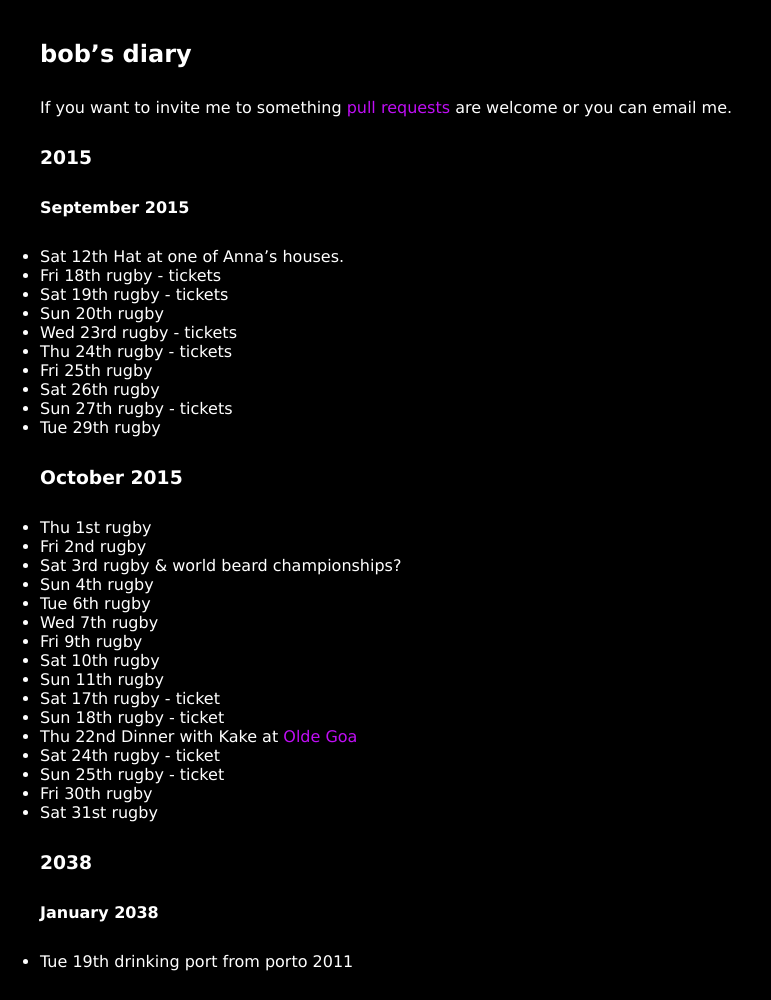
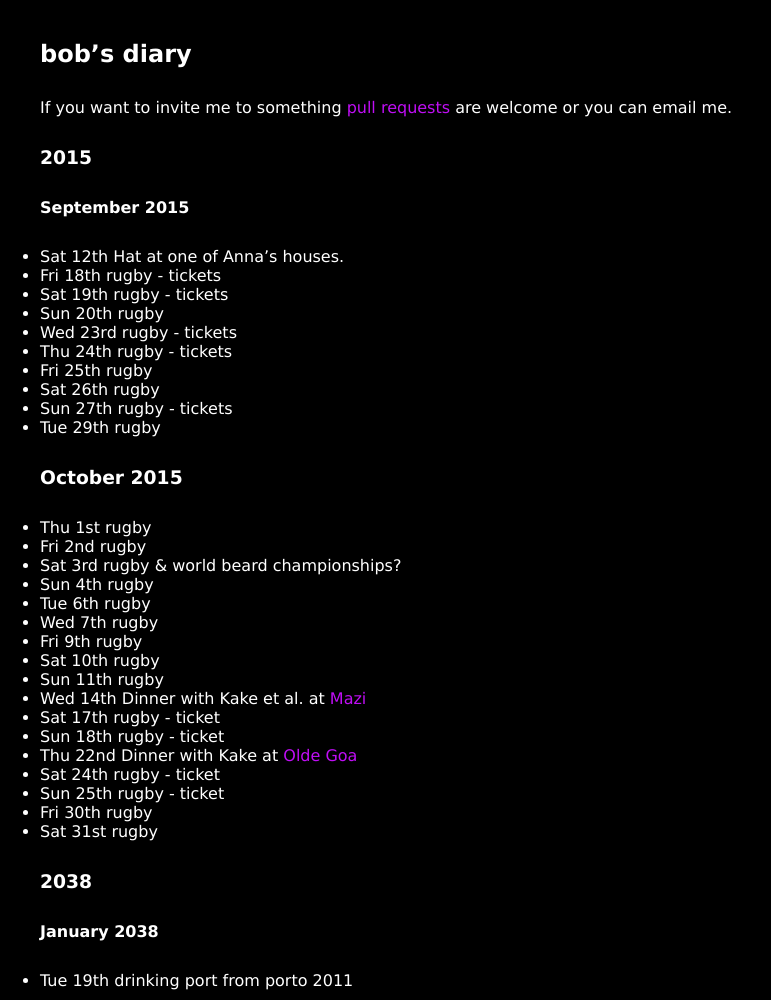
Before and after one commit to rjw1/randomness.org.uk, a Jekyll site: the page built from diary/index.md, in a window 1280 px wide. Shown: the whole page, without its empty margins (0-771 px from the left). Built offline with Jekyll 4.4.1, drawn with Linux system fonts in a browser that asks for light colours; Markdown is read by kramdown in place of the engine named in the settings.

Commit message:
Add Mazi dinner

```diff
--- a/diary/index.md
+++ b/diary/index.md
@@ -34,6 +34,7 @@ are welcome or you can email me.
 * Fri 9th rugby
 * Sat 10th rugby
 * Sun 11th rugby
+* Wed 14th Dinner with Kake et al. at [Mazi](http://london.randomness.org.uk/wiki.cgi?Mazi,_CR0_2RF)
 * Sat 17th rugby - ticket
 * Sun 18th rugby - ticket
 * Thu 22nd Dinner with Kake at [Olde Goa](http://www.oldegoa.co.uk/)
```
